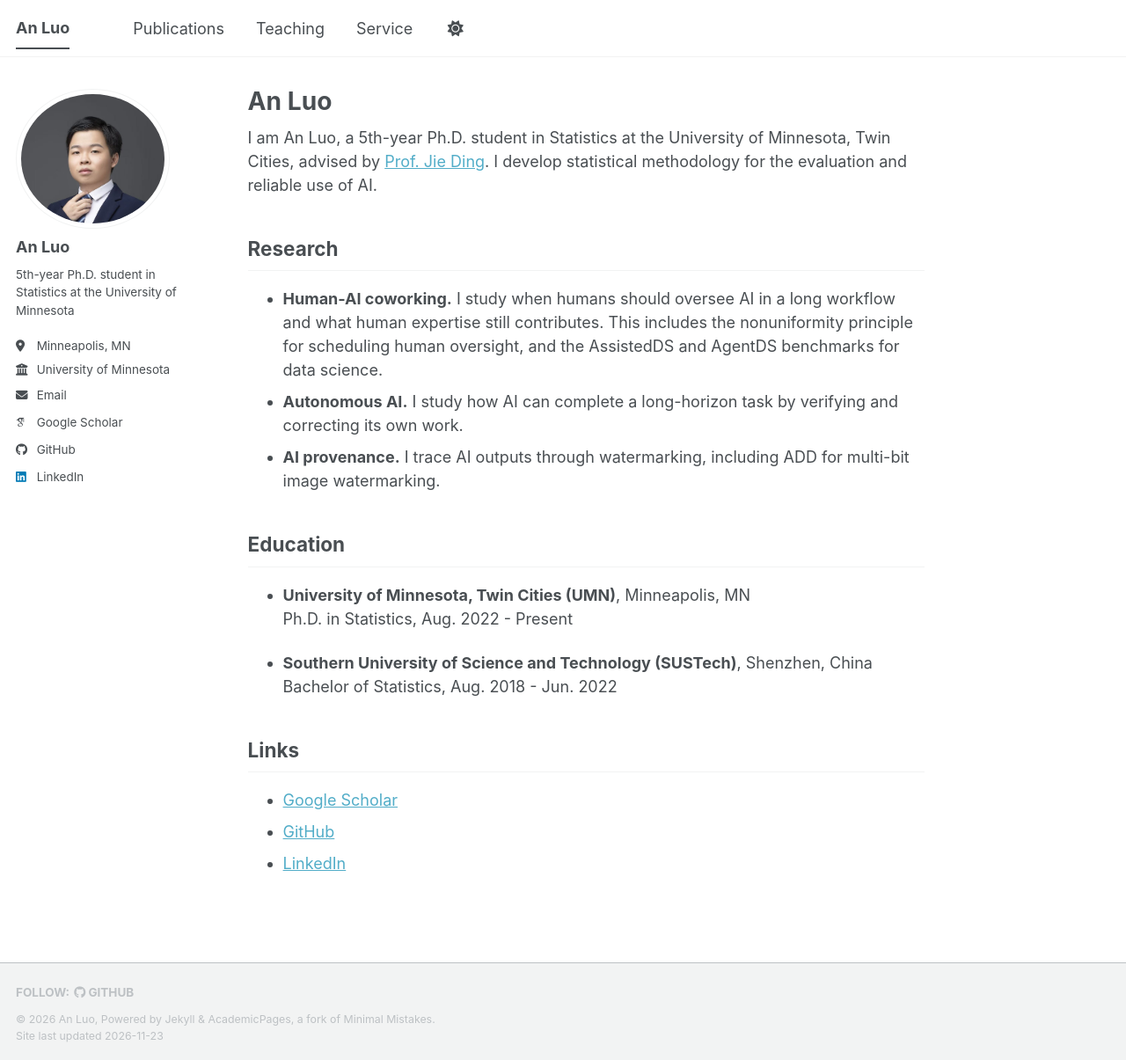
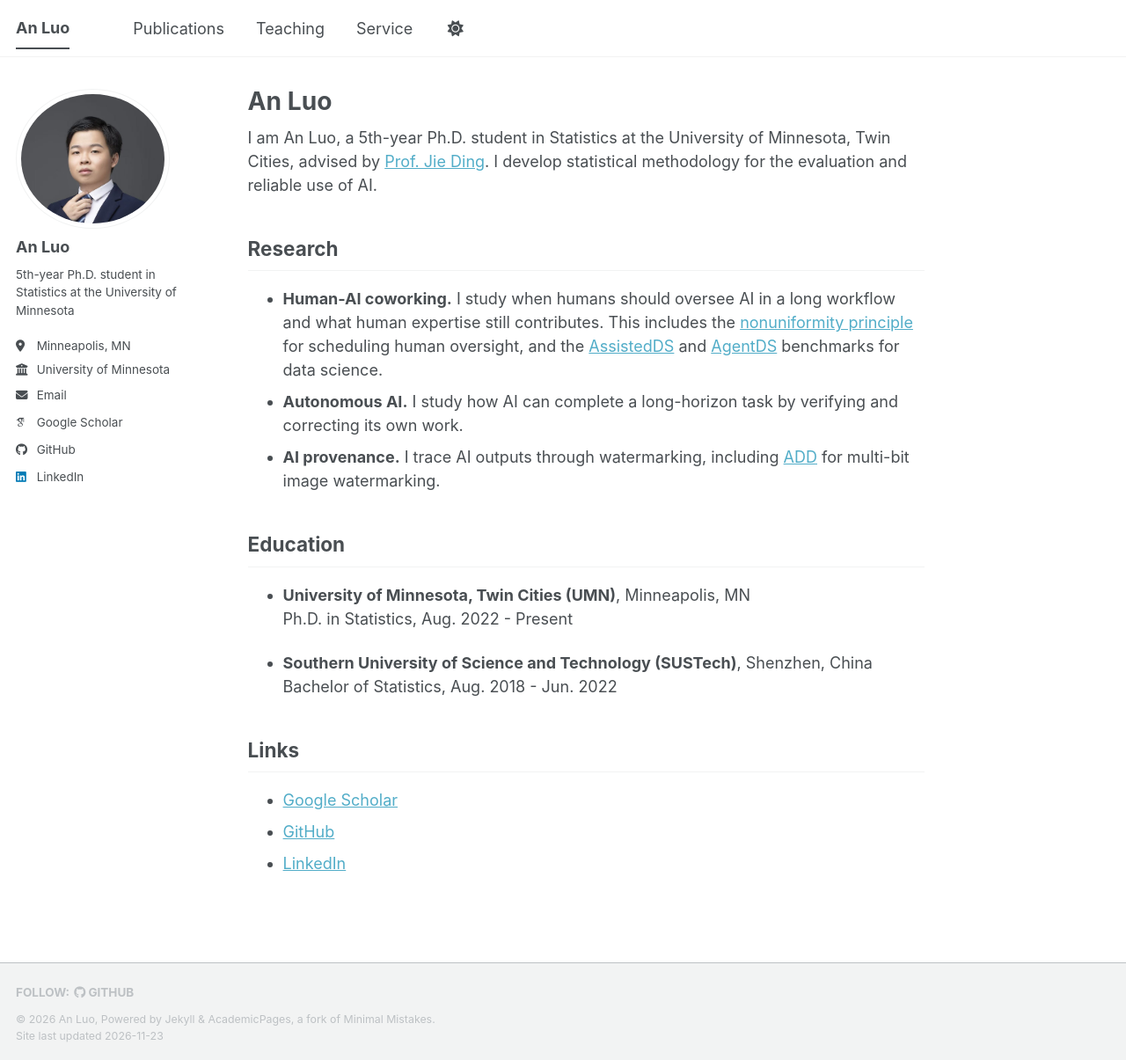
Before and after one commit to AnLuo1/AnLuo1.github.io, a Jekyll site: the page built from _pages/about.md, in a window 1280 px wide and 1205 px high. Shown: the whole window at 88% size. Built offline with Jekyll 4.4.1, drawn with Linux system fonts in a browser that asks for light colours; some web fonts are replaced; a script bundle is joined from its source files by our own code; library files that are not in the unit come from our copies; part of the change alters nothing that is shown.

Commit message:
Link papers in research section

```diff
--- a/_pages/about.md
+++ b/_pages/about.md
@@ -11,9 +11,9 @@ I am An Luo, a 5th-year Ph.D. student in Statistics at the University of Minneso
 
 ## Research
 
-- **Human-AI coworking.** I study when humans should oversee AI in a long workflow and what human expertise still contributes. This includes the nonuniformity principle for scheduling human oversight, and the AssistedDS and AgentDS benchmarks for data science.
+- **Human-AI coworking.** I study when humans should oversee AI in a long workflow and what human expertise still contributes. This includes the [nonuniformity principle](https://arxiv.org/abs/2607.16530) for scheduling human oversight, and the [AssistedDS](https://arxiv.org/abs/2506.13992) and [AgentDS](https://arxiv.org/abs/2603.19005) benchmarks for data science.
 - **Autonomous AI.** I study how AI can complete a long-horizon task by verifying and correcting its own work.
-- **AI provenance.** I trace AI outputs through watermarking, including ADD for multi-bit image watermarking.
+- **AI provenance.** I trace AI outputs through watermarking, including [ADD](https://arxiv.org/abs/2604.11491) for multi-bit image watermarking.
 
 ## Education
 
```
